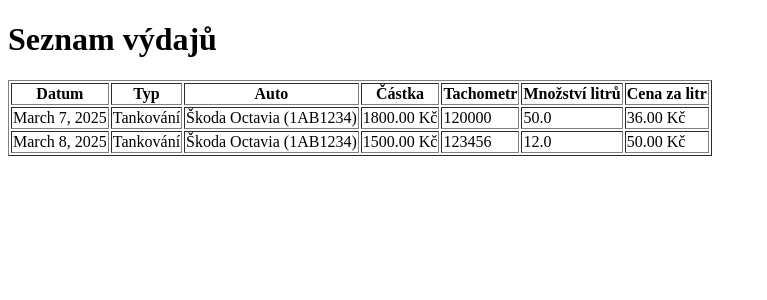
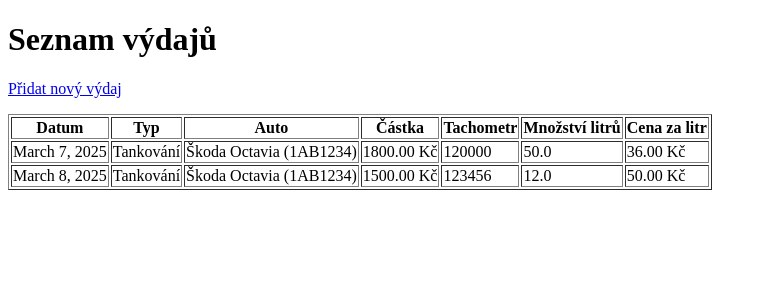
Before and after one commit to p-mik/Spotrebnik, a Django app: page /vydaje/ in a window 1280 px wide. Shown: the top 300 px of the page, without its empty margins (0-767 px from the left). Run offline with Django 5.2, Linux system fonts and the light colour scheme; a user stored in the database is signed in; data comes from the database, SQL or seed files in the repository.

Commit message:
Add link to create expense

```diff
--- a/spotrebnik/vydaje/templates/vydaje/seznam_vydaju.html
+++ b/spotrebnik/vydaje/templates/vydaje/seznam_vydaju.html
@@ -7,6 +7,8 @@
 </head>
 <body>
     <h1>Seznam výdajů</h1>
+
+    <p><a href="{% url 'pridat_vydaj' %}">Přidat nový výdaj</a></p>
 
     {% if vydaje %}
         <table border="1">
```
